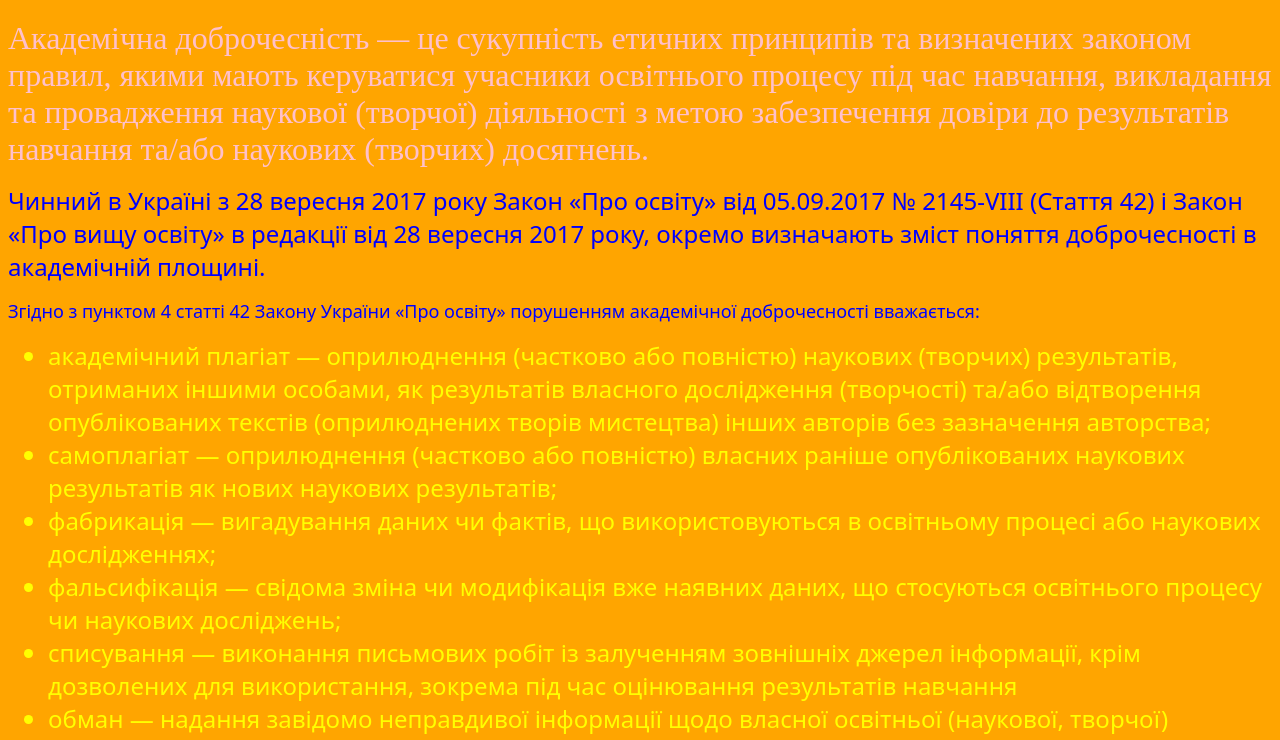
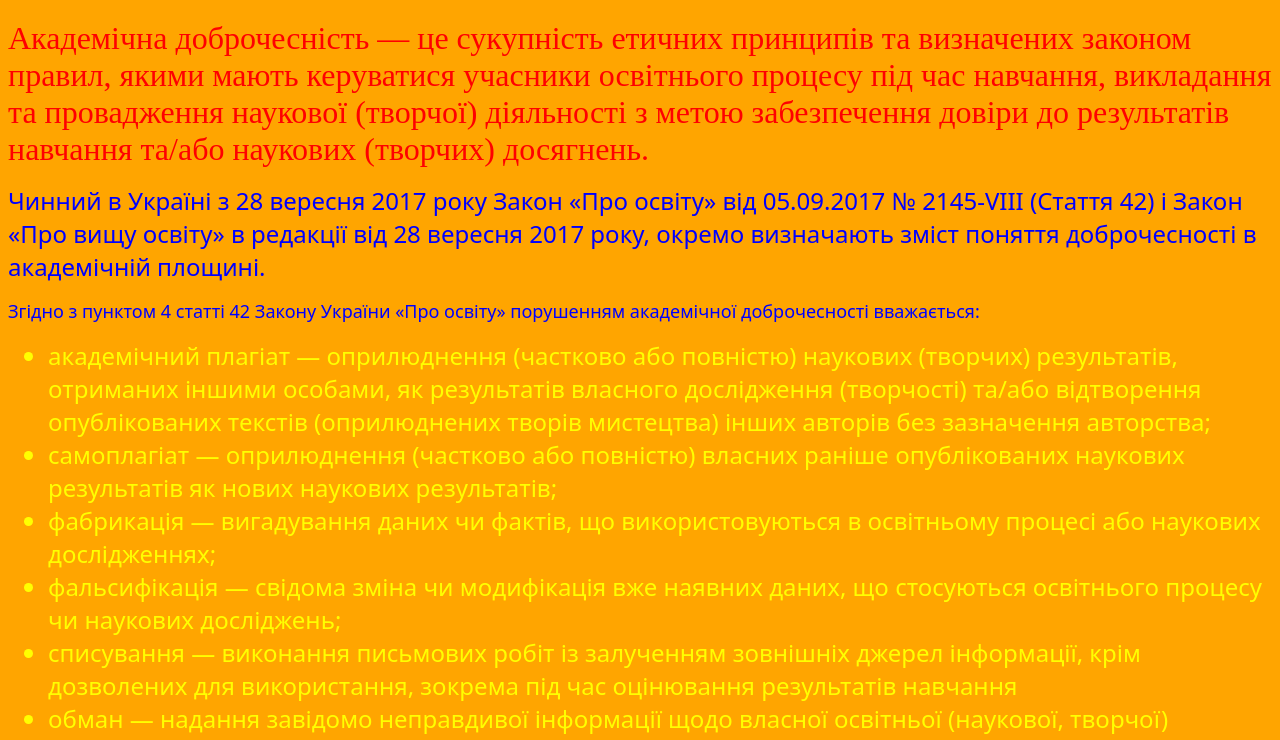
Before and after one commit to Bogdan22813/WestRP, a plain HTML site: page task.25.04.html in a window 1280 px wide. Shown: the part 60-800 px from the top of the page. Drawn offline with Linux system fonts and the light colour scheme.

Commit message:
Update task.25.04.html

```diff
--- a/task.25.04.html
+++ b/task.25.04.html
@@ -7,7 +7,7 @@
   </head>
   <body bgcolor="orange">
     <h1><a href="index.html">Початкова сторінка</a></h1>
-    <p><font color="pink" size="6" face="Sans M5">
+    <p><font color="red" size="6" face="Sans M5">
       Академічна доброчесність — це сукупність етичних принципів та визначених
       законом правил, якими мають керуватися учасники освітнього процесу під час
       навчання, викладання та провадження наукової (творчої) діяльності з метою
```
